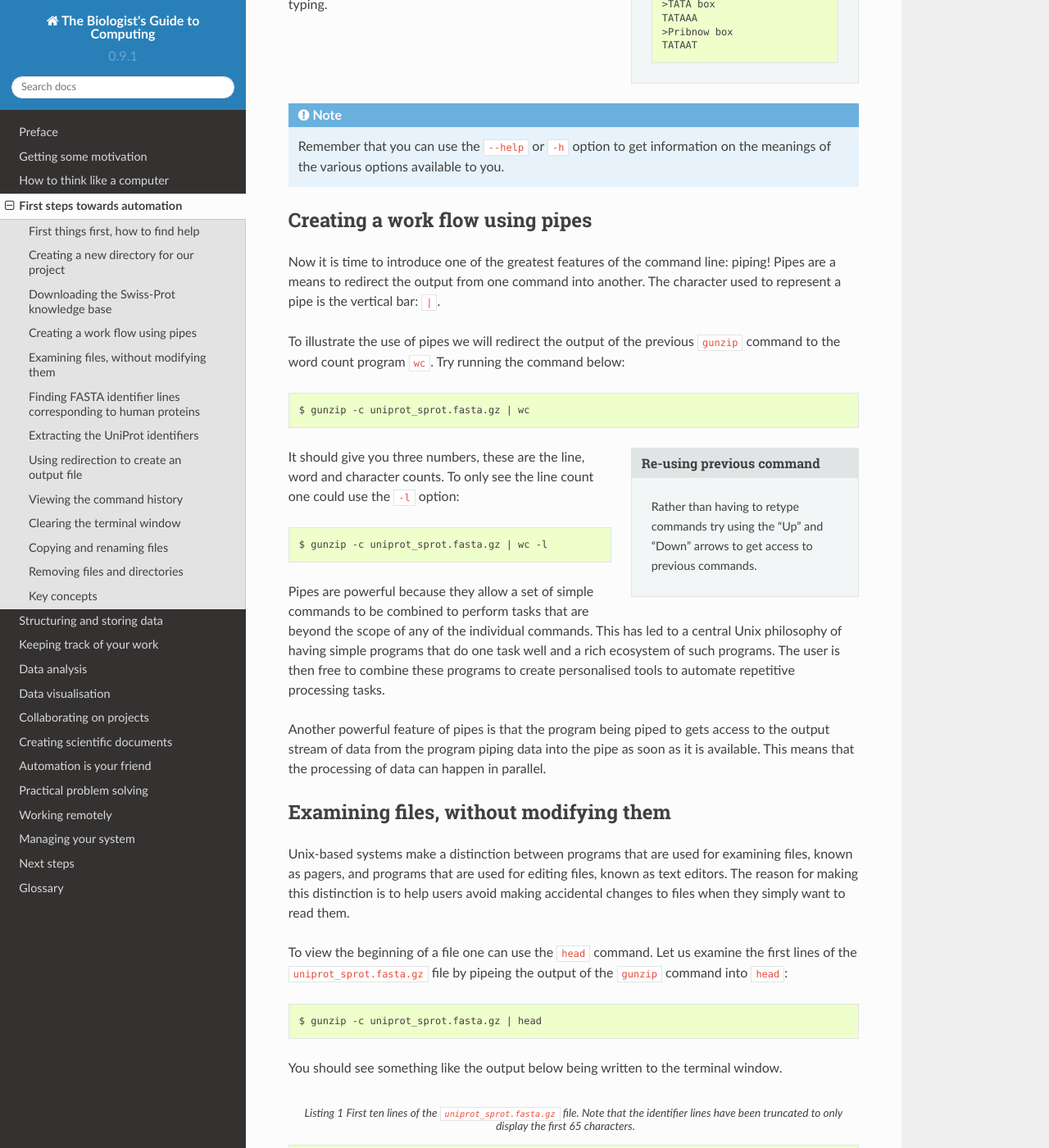
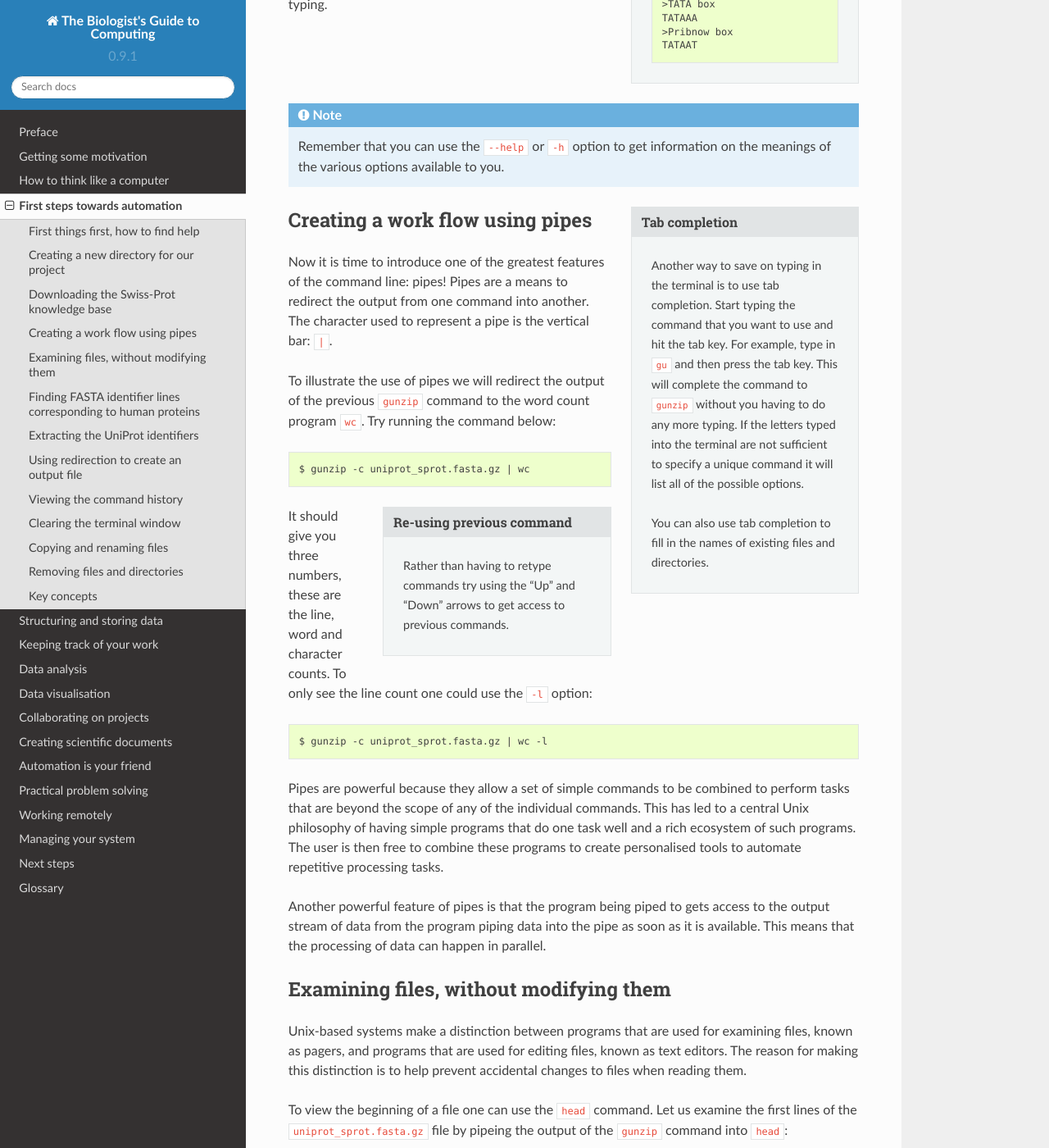
Before and after one commit to tjelvar-olsson/biologists-guide-to-computing, a Sphinx documentation site: the page built from source/first-steps-towards-automation.rst, in a window 1280 px wide and 1400 px high, scrolled down 4104 px. Shown: the whole window at 82% size. Built offline with Sphinx 7.4.7 and the Read the Docs theme 2.0.0, drawn with Linux system fonts in a browser that asks for light colours; some of the changed text lies outside the part shown.

Commit message:
Made improvements to first steps towards automation chapter

```diff
--- a/source/first-steps-towards-automation.rst
+++ b/source/first-steps-towards-automation.rst
@@ -2,13 +2,15 @@ First steps towards automation
 ==============================
 
 One of the first steps towards automating repetitive tasks is to become
-familiar with the command line. In this chapter we will accomplish this using
-the command line to extract the UniProt identifiers for all human proteins
-in Swiss-Prot.
+familiar with the command line. In this chapter we will accomplish this by
+using the command line to extract UniProt identifiers for all human proteins in
+Swiss-Prot.
 
 You will get the most benefit from this chapter if you work through the example
-as you go along. You are therefore encouraged to open up a terminal now!
+as you go along. You are therefore encouraged to open up a terminal now
+(:numref:`terminal`)!
 
+.. _terminal:
 .. figure:: images/terminal.png
    :alt: Bash shell running in a Mac Terminal.
 
@@ -35,12 +37,12 @@ First things first, how to find help
 
 Most of the commands on the command line have built in help that can be accessed by
 providing either the argument ``-h`` or ``--help``. For example to access help for
-the ``curl`` command, which we will use later, enter the command below into the shell
+the ``gunzip`` command, which we will use later, enter the command below into the shell
 and press enter:
 
 .. code-block:: none
 
-    $ curl --help
+    $ gunzip --help
 
 More descriptive documentation can usually be found using the ``man`` (manual)
 command. For example to view the manual page of the ``ls`` command you can run
@@ -66,8 +68,8 @@ First of all let us make sure that we are working in our home directory.
     $ cd
 
 The ``cd`` command, short for *change directory*, is used to move between
-directories. If called without a path to a directory of interest it will
-move into your home directory.
+directories. If called without a path to a directory it will move you into your
+home directory.
 
 We can *print* out the name of the current *working directory* using the ``pwd``
 command. Furthermore we can *list* the contents of a directory using the ``ls``
@@ -204,10 +206,23 @@ From now on the text will use the short ``-c`` option rather than the long
           information on the meanings of the various options available to you.
 
 
+.. sidebar:: Tab completion
+
+    Another way to save on typing in the terminal is to use tab completion.
+    Start typing the command that you want to use and hit the tab key. For
+    example, type in ``gu`` and then press the tab key. This will complete
+    the command to ``gunzip`` without you having to do any more typing.
+    If the letters typed into the terminal are not sufficient to specify
+    a unique command it will list all of the possible options.
+
+    You can also use tab completion to fill in the names of existing files and
+    directories.
+
+
 Creating a work flow using pipes
 --------------------------------
 
-Now it is time to introduce one of the greatest features of the command line: piping!
+Now it is time to introduce one of the greatest features of the command line: pipes!
 Pipes are a means to redirect the output from one command into another. The character
 used to represent a pipe is the vertical bar: ``|``.
 
@@ -249,8 +264,8 @@ Examining files, without modifying them
 
 Unix-based systems make a distinction between programs that are used for
 examining files, known as pagers, and programs that are used for editing files,
-known as text editors. The reason for making this distinction is to help users
-avoid making accidental changes to files when they simply want to read them.
+known as text editors. The reason for making this distinction is to help prevent
+accidental changes to files when reading them.
 
 To view the beginning of a file one can use the ``head`` command. Let us examine
 the first lines of the ``uniprot_sprot.fasta.gz`` file by pipeing the output of the
@@ -417,12 +433,19 @@ In the above the ``-d`` option specifies the delimiter to use to split split
 the line, in this instance the pipe symbol (``|``). The ``-f 2`` option
 specifies that we want to extract the second field.
 
+.. note:: Remember to try out these commands on your computer to see the
+          actual output of the commands.
+
 
 Using redirection to create an output file
 ------------------------------------------
 
-Now we will use a different redirection command, ``>``, to save the output to a file
-on disk:
+By default the output from commands are written to the standard output stream.
+Earlier we saw that we could use the pipes to redirect the output to another
+command. However, it is also possible to redirect the output to a file, i.e.
+save the output to a file.  This is achieved using the greater than symbol
+(``>``). You can use the idea of an arrow as a mnemonic, the output is going
+from the command into the file as indicated by the arrow.
 
 .. code-block:: none
 
```
Also changed, not shown: other parts of source/first-steps-towards-automation.rst (+6 -6 lines).
